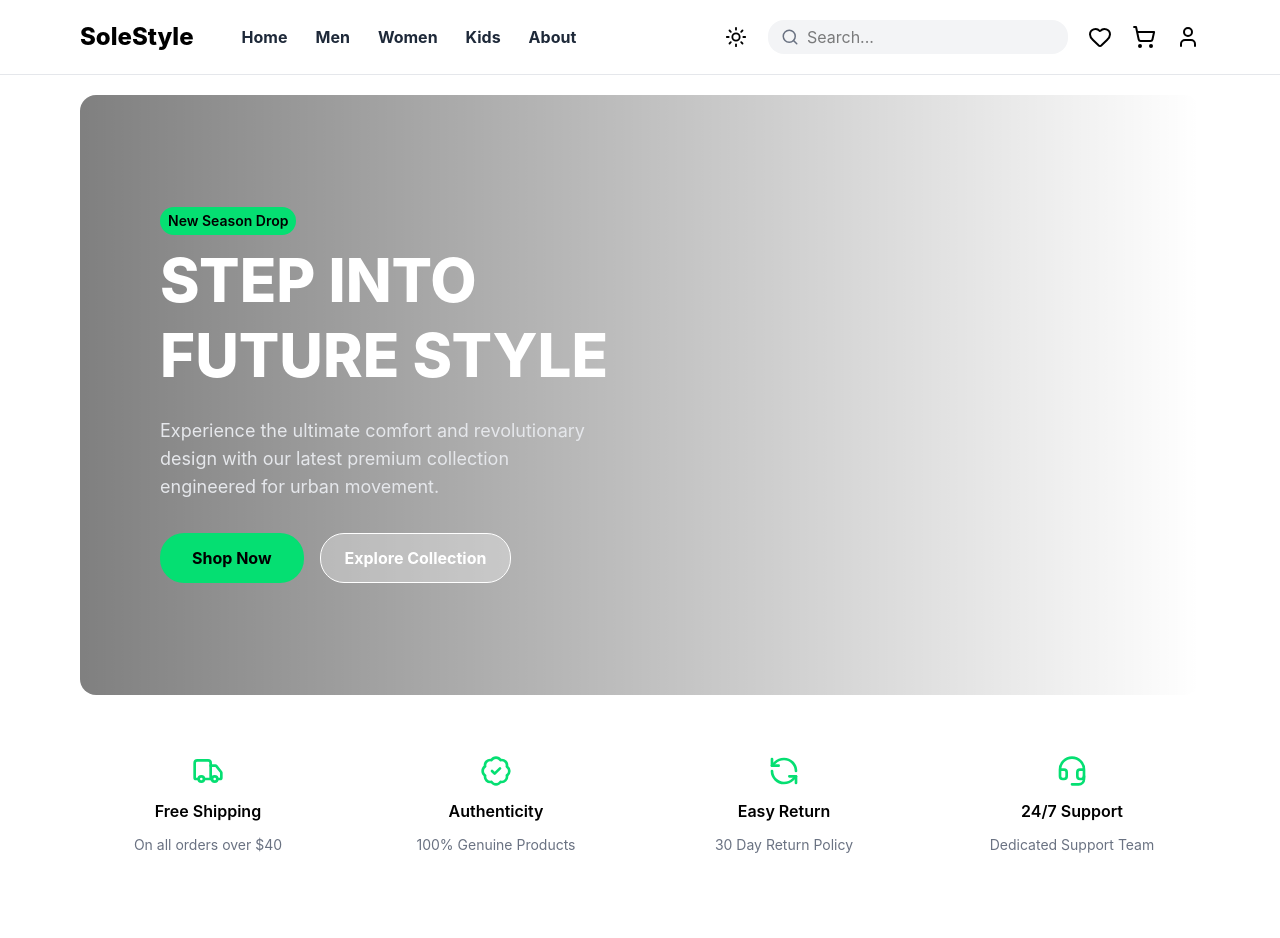
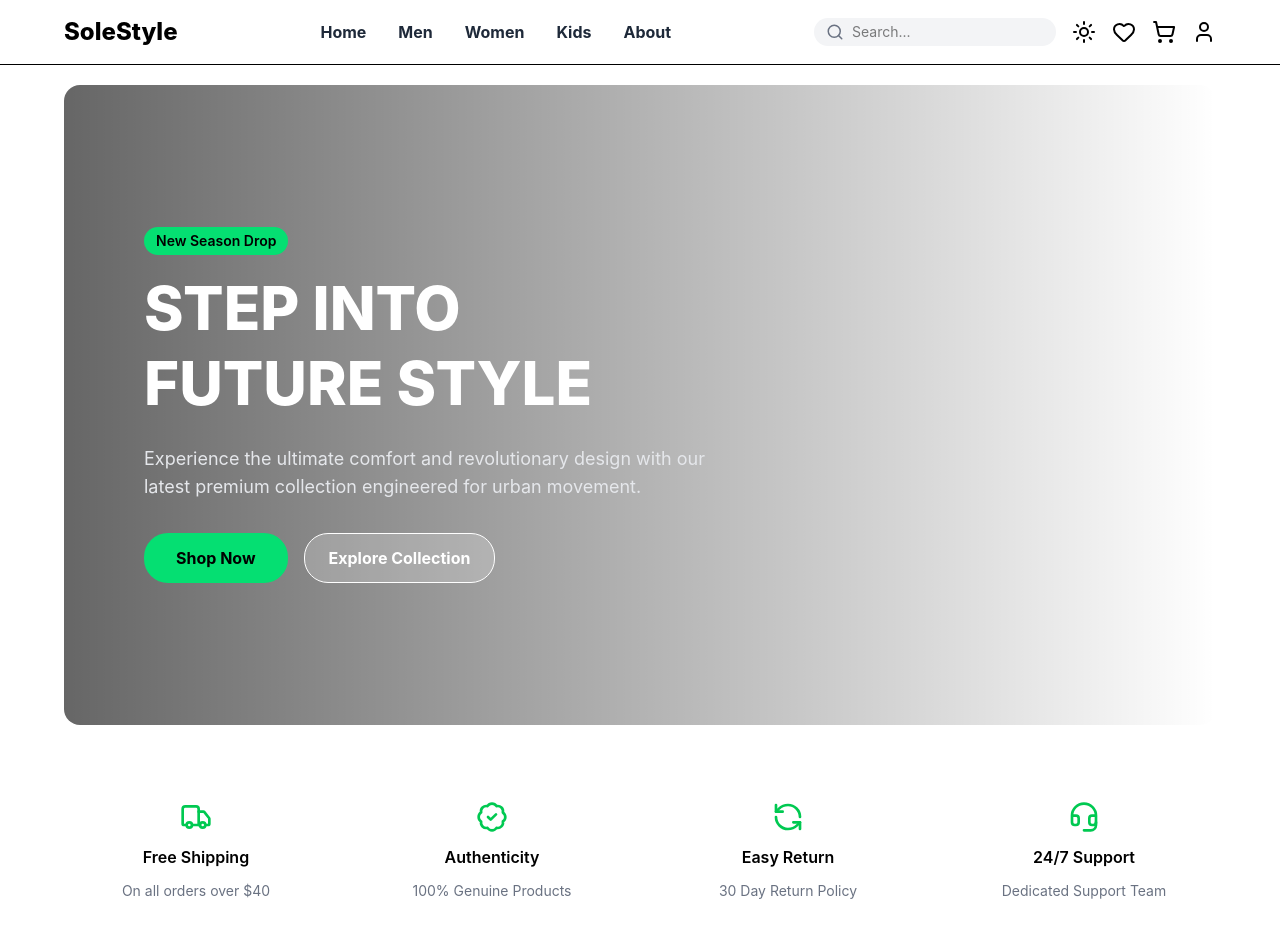
Before and after one commit to RavinderMauriya/SoleStyle---Project, a React (Vite) app: page / in a window 1280 px wide. Shown: the top 938 px of the page. Built offline with nearby package versions, Linux system fonts and the light colour scheme.

Commit message:
Responsive landing page

```diff
--- a/src/Components/Benefits.jsx
+++ b/src/Components/Benefits.jsx
@@ -1,35 +1,37 @@
 import React from 'react'
-import { Truck, BadgeCheck, Headset, RefreshCcw } from 'lucide-react';
+import { Truck, BadgeCheck, Headset, RefreshCcw } from 'lucide-react'
 
 const Benefits = () => {
   return (
-        <div className="grid grid-cols-1 sm:grid-cols-2 lg:grid-cols-4 gap-8 px-20 py-10">
+    <section className="px-4 sm:px-6 lg:px-16 py-10">
+      <div className="grid grid-cols-1 sm:grid-cols-2 lg:grid-cols-4 gap-8">
 
-            <div className="text-center space-y-3">
-                <Truck className="mx-auto w-8 h-8 text-green-400" />
-                <h4 className="font-semibold">Free Shipping</h4>
+        <div className="text-center space-y-3 p-4 rounded-xl hover:bg-gray-50 transition">
+          <Truck className="mx-auto w-8 h-8 text-green-500" />
+          <h4 className="font-semibold text-base">Free Shipping</h4>
           <p className="text-sm text-gray-500">On all orders over $40</p>
         </div>
 
-            <div className="text-center space-y-3">
-                <BadgeCheck className="mx-auto w-8 h-8 text-green-400" />
-                <h4 className="font-semibold">Authenticity</h4>
+        <div className="text-center space-y-3 p-4 rounded-xl hover:bg-gray-50 transition">
+          <BadgeCheck className="mx-auto w-8 h-8 text-green-500" />
+          <h4 className="font-semibold text-base">Authenticity</h4>
           <p className="text-sm text-gray-500">100% Genuine Products</p>
         </div>
 
-            <div className="text-center space-y-3">
-                <RefreshCcw className="mx-auto w-8 h-8 text-green-400" />
-                <h4 className="font-semibold">Easy Return</h4>
+        <div className="text-center space-y-3 p-4 rounded-xl hover:bg-gray-50 transition">
+          <RefreshCcw className="mx-auto w-8 h-8 text-green-500" />
+          <h4 className="font-semibold text-base">Easy Return</h4>
           <p className="text-sm text-gray-500">30 Day Return Policy</p>
         </div>
 
-            <div className="text-center space-y-3">
-                <Headset className="mx-auto w-8 h-8 text-green-400" />
-                <h4 className="font-semibold">24/7 Support</h4>
+        <div className="text-center space-y-3 p-4 rounded-xl hover:bg-gray-50 transition">
+          <Headset className="mx-auto w-8 h-8 text-green-500" />
+          <h4 className="font-semibold text-base">24/7 Support</h4>
           <p className="text-sm text-gray-500">Dedicated Support Team</p>
         </div>
 
       </div>
+    </section>
   )
 }
 
--- a/src/Components/Navbar.jsx
+++ b/src/Components/Navbar.jsx
@@ -1,39 +1,115 @@
-import React from 'react'
-import { ShoppingCart, User, Heart, Search, Sun } from 'lucide-react'
+// import React from 'react'
+// import { ShoppingCart, User, Heart, Search, Sun } from 'lucide-react'
+// import { Link } from 'react-router-dom'
+
+// const Navbar = () => {
+//   return (
+//     <>
+//       <div className='flex justify-between items-center px-20 py-5 sticky top-0 z-50 bg-white/90'>
+
+//         {/* Left */}
+//         <ul className='flex items-center gap-7'>
+//           <li className='text-2xl font-extrabold mr-5'>SoleStyle</li>
+//           <li className='font-bold text-gray-800'><Link to="/">Home</Link></li>
+//           <li className='font-bold text-gray-800'><Link to="/shop/men">Men</Link></li>
+//           <li className='font-bold text-gray-800'><Link to="/shop/women">Women</Link></li>
+//           <li className='font-bold text-gray-800'><Link to="/shop/kids">Kids</Link></li>
+//           <li className='font-bold text-gray-800'><Link to="/about">About</Link></li>
+//         </ul>
+
+//         {/* Right */}
+//         <div className='flex items-center gap-5'>
+//           <Sun className='border border-transparent hover:bg-gray-100' />
+//           <div className='flex items-center bg-gray-100 rounded-2xl border border-transparent focus-within:border-gray-400 px-3 py-1'>
+//             <Search size={18} className='text-gray-500 mr-2' />
+//             <input
+//               type="text"
+//               placeholder='Search...'
+//               className='border-none bg-gray-100 outline-none'
+//             />
+//           </div>
+//           <Heart className='cursor-pointer' />
+//           <ShoppingCart className='cursor-pointer' />
+//           <User className='cursor-pointer' />
+//         </div>
+//       </div>
+//       <hr className="border-t border-gray-200" />
+//     </>
+//   )
+// }
+
+// export default Navbar
+
+import React, { useState } from 'react'
+import { ShoppingCart, User, Heart, Search, Sun, Menu, X } from 'lucide-react'
 import { Link } from 'react-router-dom'
 
 const Navbar = () => {
+  const [open, setOpen] = useState(false)
+
   return (
     <>
-      <div className='flex justify-between items-center px-20 py-5 sticky top-0 z-50 bg-white/90'>
+      <div className='sticky top-0 z-50 bg-white/90 backdrop-blur border-b'>
 
-        {/* Left */}
-        <ul className='flex items-center gap-7'>
-          <li className='text-2xl font-extrabold mr-5'>SoleStyle</li>
-          <li className='font-bold text-gray-800'><Link to="/">Home</Link></li>
-          <li className='font-bold text-gray-800'><Link to="/shop/men">Men</Link></li>
-          <li className='font-bold text-gray-800'><Link to="/shop/women">Women</Link></li>
-          <li className='font-bold text-gray-800'><Link to="/shop/kids">Kids</Link></li>
-          <li className='font-bold text-gray-800'><Link to="/about">About</Link></li>
+        <div className='flex justify-between items-center px-4 sm:px-6 lg:px-16 py-4'>
+
+          {/* Logo */}
+          <div className='text-2xl font-extrabold'>
+            <Link to="/">SoleStyle</Link>
+          </div>
+
+          {/* Desktop Menu */}
+          <ul className='hidden lg:flex items-center gap-8 font-bold text-gray-800'>
+            <li><Link to="/">Home</Link></li>
+            <li><Link to="/shop/men">Men</Link></li>
+            <li><Link to="/shop/women">Women</Link></li>
+            <li><Link to="/shop/kids">Kids</Link></li>
+            <li><Link to="/about">About</Link></li>
           </ul>
 
-        {/* Right */}
-        <div className='flex items-center gap-5'>
-          <Sun className='border border-transparent hover:bg-gray-100' />
-          <div className='flex items-center bg-gray-100 rounded-2xl border border-transparent focus-within:border-gray-400 px-3 py-1'>
+          {/* Right Section */}
+          <div className='flex items-center gap-4'>
+
+            {/* Search (hide on small screens) */}
+            <div className='hidden md:flex items-center bg-gray-100 rounded-full px-3 py-1'>
               <Search size={18} className='text-gray-500 mr-2' />
               <input
                 type="text"
                 placeholder='Search...'
-              className='border-none bg-gray-100 outline-none'
+                className='bg-transparent outline-none text-sm w-32 lg:w-48'
               />
             </div>
-          <Heart className='cursor-pointer' />
+
+            <Sun className='cursor-pointer hidden sm:block' />
+            <Heart className='cursor-pointer hidden sm:block' />
             <ShoppingCart className='cursor-pointer' />
-          <User className='cursor-pointer' />
+            <User className='cursor-pointer hidden sm:block' />
+
+            {/* Mobile Menu Button */}
+            <button
+              onClick={() => setOpen(!open)}
+              className='lg:hidden'
+            >
+              {open ? <X /> : <Menu />}
+            </button>
+
           </div>
         </div>
-      <hr className="border-t border-gray-200" />
+
+        {/* Mobile Menu */}
+        {open && (
+          <div className='lg:hidden px-6 pb-4'>
+            <ul className='flex flex-col gap-4 font-bold text-gray-800'>
+              <li><Link to="/" onClick={() => setOpen(false)}>Home</Link></li>
+              <li><Link to="/shop/men" onClick={() => setOpen(false)}>Men</Link></li>
+              <li><Link to="/shop/women" onClick={() => setOpen(false)}>Women</Link></li>
+              <li><Link to="/shop/kids" onClick={() => setOpen(false)}>Kids</Link></li>
+              <li><Link to="/about" onClick={() => setOpen(false)}>About</Link></li>
+            </ul>
+          </div>
+        )}
+
+      </div>
     </>
   )
 }
--- /dev/null
+++ b/src/Components/TrendingProduct.jsx
@@ -0,0 +1,9 @@
+import React from 'react'
+
+const TrendingProduct = () => {
+  return (
+    <div>TrendingProduct</div>
+  )
+}
+
+export default TrendingProduct
--- a/src/Pages/Home.jsx
+++ b/src/Pages/Home.jsx
@@ -1,55 +1,108 @@
 import React from 'react'
 import Benefits from '../Components/Benefits'
 import FeatureCategories from '../Components/FeatureCategories'
+import TrendingProduct from '../Components/TrendingProduct'
 
 const Home = () => {
   return (
     <div>
-    <div className='px-20 py-5'>
-      <section className='
+
+      {/* Hero Section */}
+      <div className='px-4 sm:px-6 lg:px-16 py-5'>
+        <section
+          className='
             relative
-        px-20
-        py-16
-        min-h-150
+            px-6 sm:px-10 lg:px-20
+            py-12 sm:py-16
+            min-h-[60vh]
+            lg:min-h-[80vh]
             rounded-2xl
             bg-[url("https://cdn.pixabay.com/photo/2019/05/10/04/45/shoes-4192767_640.jpg")]
             bg-cover
             bg-center
             flex
             items-center
-      '>
+          '
+        >
 
-        {/* Dark Overlay */}
-        <div className='absolute inset-0 rounded-2xl bg-linear-to-r from-black/50 to-transparent'></div>
+          {/* Overlay */}
+          <div className='absolute inset-0 rounded-2xl bg-gradient-to-r from-black/60 to-transparent'></div>
 
           {/* Content */}
-        <div className='relative z-10 text-white max-w-2xl'>
-          <p className='text-sm text-black font-semibold mb-2 px-2 py-1 bg-green-400 rounded-full inline-block '>New Season Drop</p>
+          <div className='relative z-10 text-white max-w-xl'>
 
-          <h1 className='text-6xl font-extrabold leading-tight'>
+            <p className='
+              text-xs sm:text-sm
+              font-semibold
+              mb-4
+              px-3 py-1
+              bg-green-400
+              text-black
+              rounded-full
+              inline-block
+            '>
+              New Season Drop
+            </p>
+
+            <h1 className='
+              text-3xl sm:text-4xl md:text-5xl lg:text-6xl
+              font-extrabold
+              leading-tight
+            '>
               STEP INTO <br /> FUTURE STYLE
             </h1>
 
-          <p className='mt-6 text-lg text-gray-200'>
-            Experience the ultimate comfort and revolutionary<br/>
-            design with our latest premium collection<br/>
-            engineered for urban movement.
+            <p className='
+              mt-4 sm:mt-6
+              text-sm sm:text-base md:text-lg
+              text-gray-200
+            '>
+              Experience the ultimate comfort and revolutionary
+              design with our latest premium collection engineered
+              for urban movement.
             </p>
 
-          <div className='mt-8 flex gap-4'>
-            <button className=' text-black px-8 py-3 rounded-3xl font-bold bg-green-400'>
+            <div className='
+              mt-6 sm:mt-8
+              flex
+              flex-col sm:flex-row
+              gap-4
+            '>
+              <button className='
+                bg-green-400
+                text-black
+                px-6 sm:px-8
+                py-3
+                rounded-3xl
+                font-bold
+                hover:bg-green-500
+                transition
+              '>
                 Shop Now
               </button>
 
-            <button className='border px-6 py-3 rounded-3xl font-bold bg-white/30'>
+              <button className='
+                border
+                border-white
+                bg-white/20
+                px-6
+                py-3
+                rounded-3xl
+                font-bold
+                hover:bg-white/30
+                transition
+              '>
                 Explore Collection
               </button>
             </div>
+
           </div>
         </section>
       </div>
-    <Benefits/>
-    <FeatureCategories/>
+
+      <Benefits />
+      <FeatureCategories />
+      <TrendingProduct/>
     </div>
   )
 }
```
Also changed, not shown: src/Components/FeatureCategories.jsx (+17 -14 lines), 1 other file (tests, documents, lock files or other folders). Lines whose indentation alone changed are shown as unchanged.
